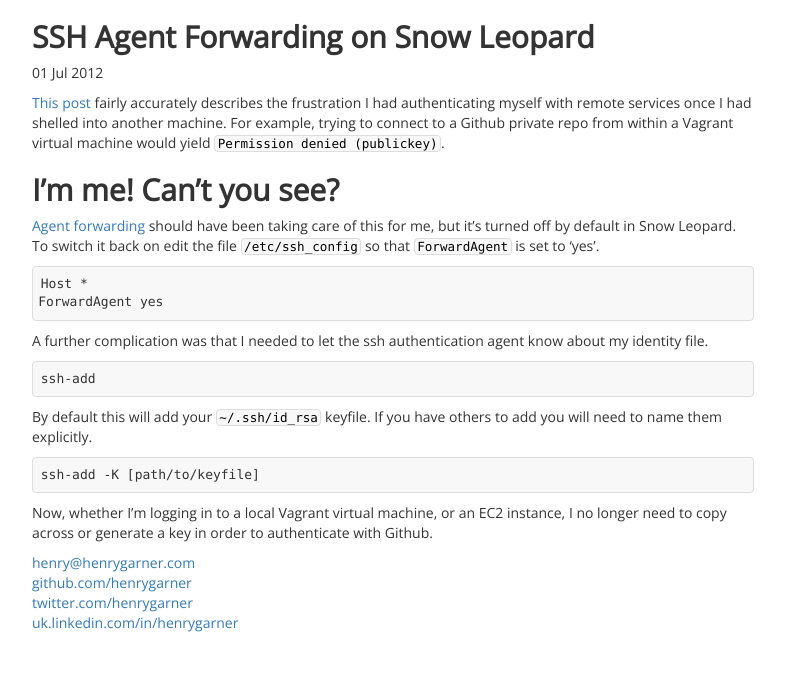
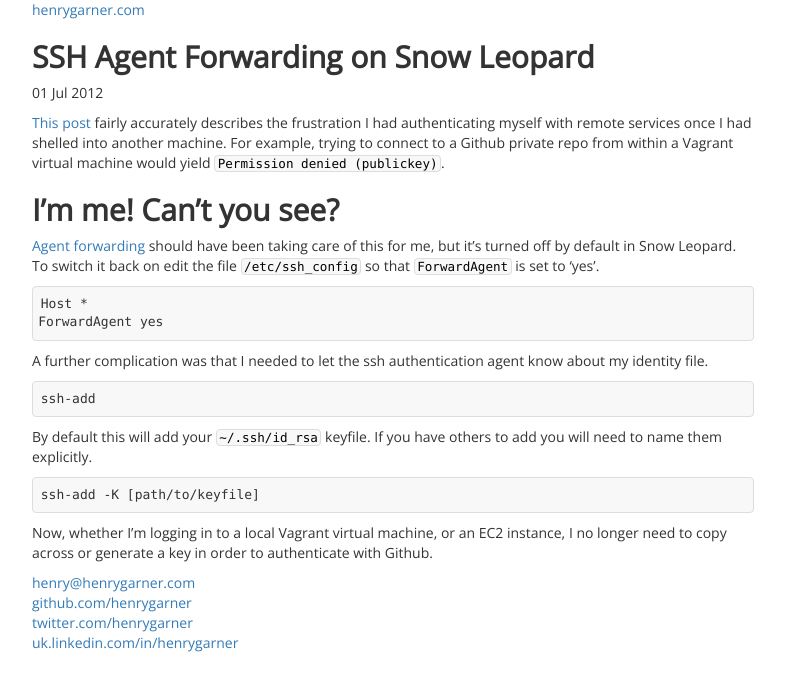
Before and after one commit to quantedit/quantedit.github.io, a Jekyll site: the page built from _posts/2012-07-01-ssh-agent-forwarding-snow-leopard.md, in a window 1280 px wide. Shown: the top 691 px of the page, without its empty margins (247-1032 px from the left). Built offline with Jekyll 4.4.1, drawn with Linux system fonts in a browser that asks for light colours; nearby versions of some CDN libraries; Markdown is read by kramdown in place of the engine named in the settings.

Commit message:
Added link to homepage

```diff
--- a/_layouts/post.html
+++ b/_layouts/post.html
@@ -1,6 +1,9 @@
 ---
 layout: default
 ---
+
+<p><a href="/">henrygarner.com</a></p>
+
 <h2>{{ page.title }}</h2>
 <p class="meta">{{ page.date | date_to_string }}</p>
 
```
